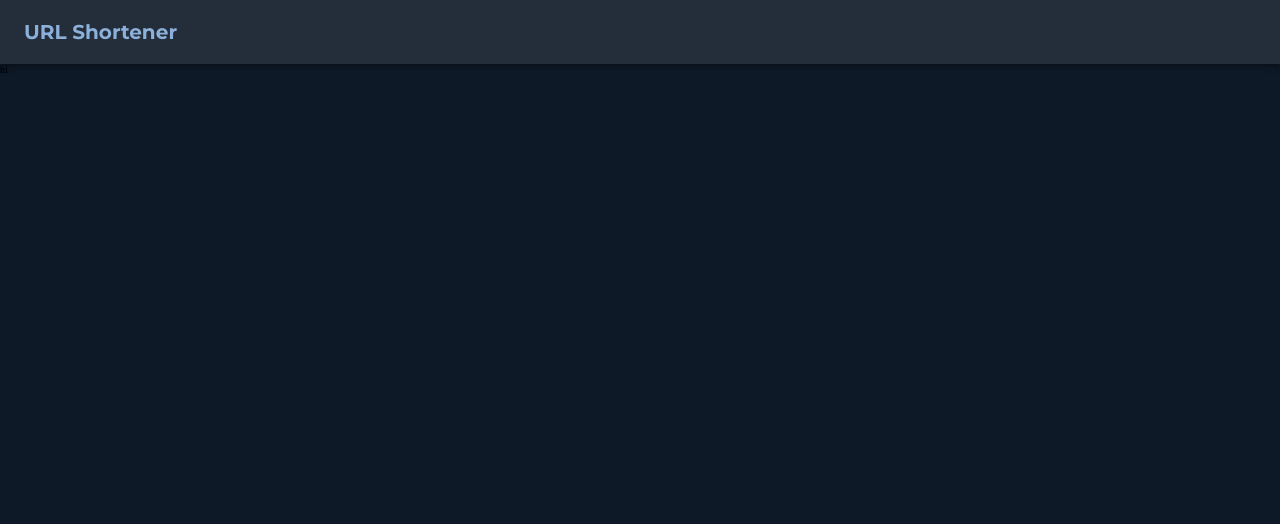
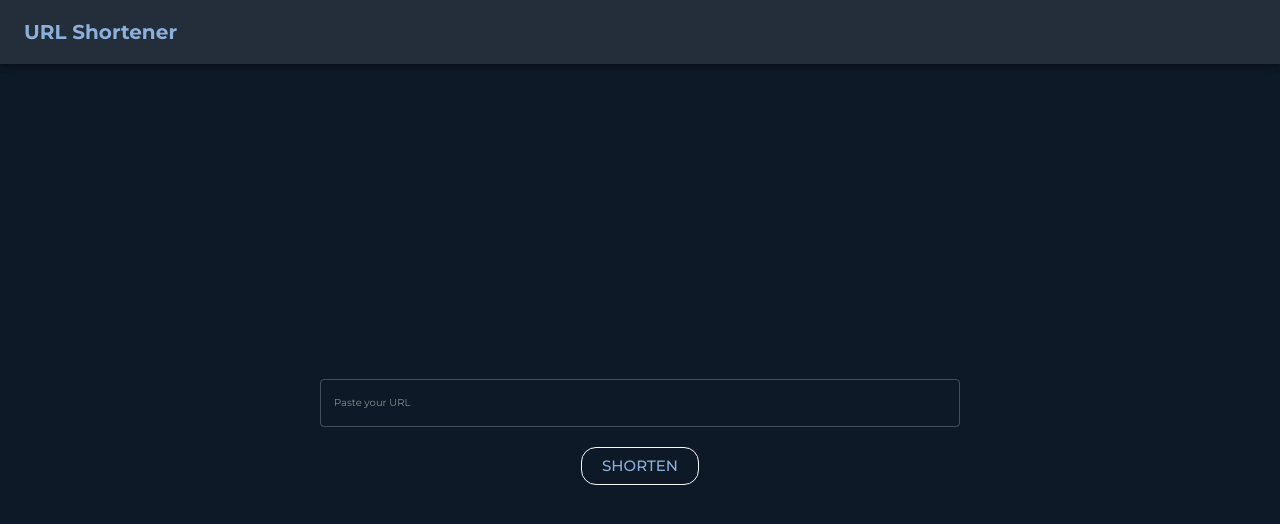
Before and after one commit to vysaghthambi/url-shortener, a Next.js app: page / in a window 1280 px wide. Shown: the top 524 px of the page. Built offline with nearby package versions, Linux system fonts and the light colour scheme.

Commit message:
feat(home): add url input
added inout field to accept the long url

```diff
--- a/src/app/globals.css
+++ b/src/app/globals.css
@@ -12,6 +12,10 @@ body {
 
 body {
   background: var(--mui-palette-background-default);
+  height: 100%;
+
+  display: flex;
+  flex-direction: column;
 }
 
 a {
@@ -19,7 +23,13 @@ a {
   text-decoration: none;
 }
 
+main {
+  flex-grow: 1;
+  display: flex;
+}
+
 html {
+  height: 100svh;
   font-size: 10px;
 }
 
--- a/src/app/page.tsx
+++ b/src/app/page.tsx
@@ -1,9 +1,9 @@
-import styles from "./page.module.css";
+import URLShortener from "@/components/URLShortener/URLShortener";
 
 export default function Home() {
   return (
     <>
-      hi
+      <URLShortener />
     </>
   );
 }
--- /dev/null
+++ b/src/common/components/StyledButton/StyledButton.tsx
@@ -0,0 +1,24 @@
+"use client";
+
+import Button from "@mui/material/Button";
+import { styled } from "@mui/material/styles";
+
+export const StyledButton = styled(Button)(({ theme }) => ({
+  fontSize: "1.5rem",
+  fontWeight: 500,
+  color: theme.palette.primary.main,
+  padding: "0.5rem 2rem",
+  textTransform: "uppercase",
+  border: `1px solid ${theme.palette.secondary.main}`,
+  borderRadius: 15,
+  backgroundColor: "transparent",
+  transition: "backgroundColor 500ms",
+
+  width: "fit-content",
+
+  "&:hover": {
+    color: theme.palette.background.default,
+    backgroundColor: theme.palette.primary.main,
+    borderColor: theme.palette.primary.main,
+  },
+}));
--- /dev/null
+++ b/src/components/URLShortener/URLShortener.module.css
@@ -0,0 +1,10 @@
+.InputContainer:global(.MuiBox-root) {
+  display: flex;
+  flex-direction: column;
+  align-items: center;
+  width: 50%;
+}
+
+.InputContainer :global(.MuiButtonBase-root) {
+  margin-top: 2rem;
+}
--- /dev/null
+++ b/src/components/URLShortener/URLShortener.tsx
@@ -0,0 +1,29 @@
+"use client";
+
+import { useState } from "react";
+
+import Box from "@mui/material/Box";
+import Stack from "@mui/material/Stack";
+import TextField from "@mui/material/TextField";
+
+import { StyledButton } from "@/common/components/StyledButton/StyledButton";
+
+import style from "./URLShortener.module.css";
+
+export default function URLShortener() {
+  const [longUrl, setLongUrl] = useState<string>("");
+
+  return (
+    <Stack flexGrow={1} justifyContent="center" alignItems="center">
+      <Box className={style.InputContainer}>
+        <TextField
+          placeholder="Paste your URL"
+          fullWidth
+          value={longUrl}
+          onChange={(event) => setLongUrl(event.target.value)}
+        />
+        <StyledButton>Shorten</StyledButton>
+      </Box>
+    </Stack>
+  );
+}
```
